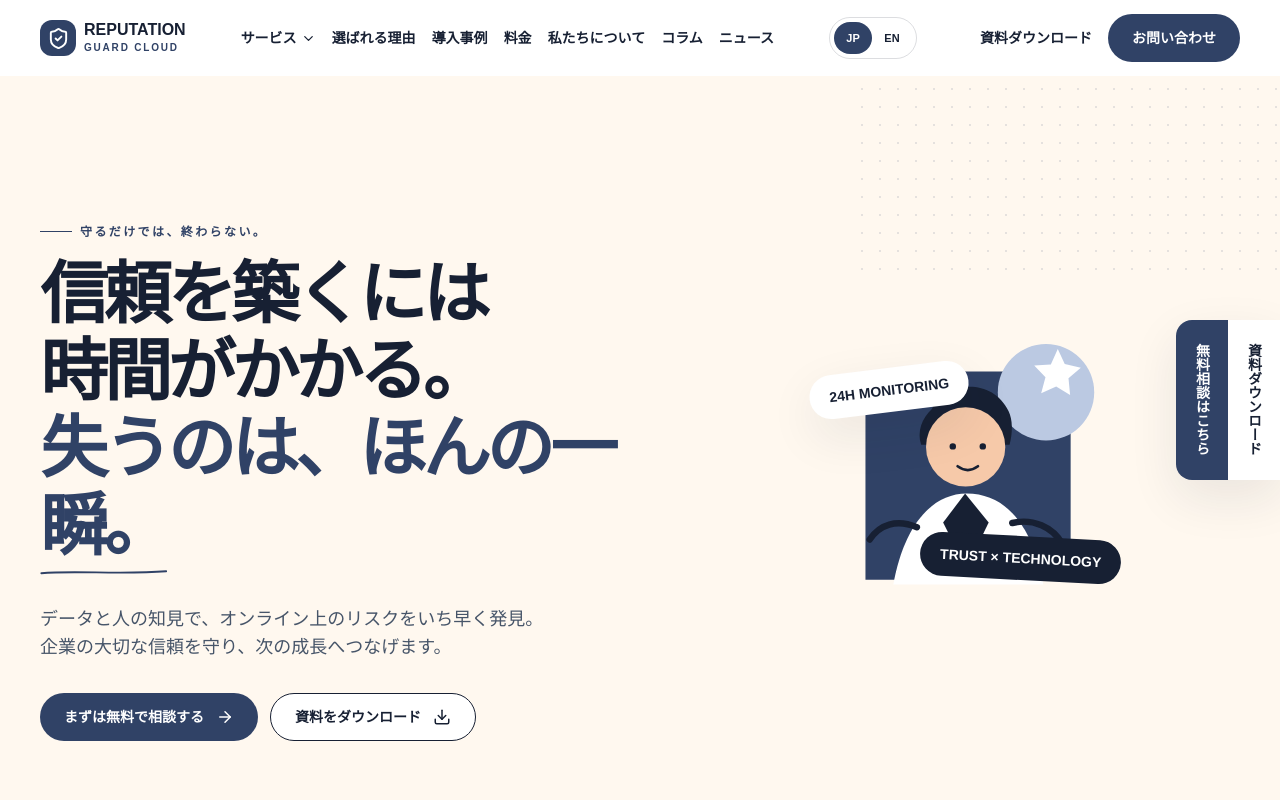
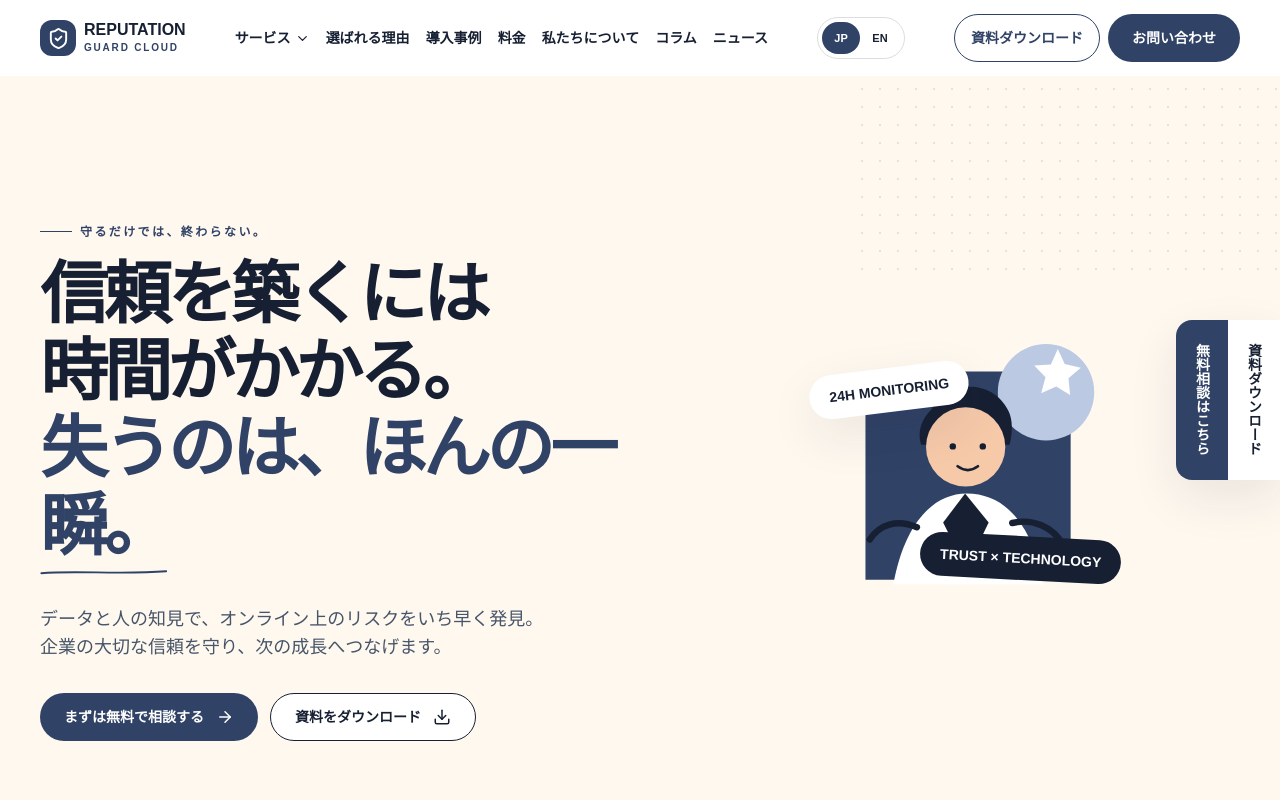
Before and after one commit to masudndiuiux-maker/new-demo-website, a Next.js app: page / in a window 1280 px wide. Shown: the top 800 px of the page. Built offline with nearby package versions, Linux system fonts and the light colour scheme.

Commit message:
Style header download action as a secondary button

```diff
--- a/components/Site.tsx
+++ b/components/Site.tsx
@@ -226,7 +226,7 @@ export function Header() {
             <button
               type="button"
               onClick={() => dispatchEvent(new Event("openResource"))}
-              className="btn px-2 text-ink hover:text-primary"
+              className="btn border border-primary bg-white px-4 text-primary hover:bg-primary/5 2xl:px-6"
             >
               {language === "en" ? "Download guide" : "資料ダウンロード"}
             </button>
```
